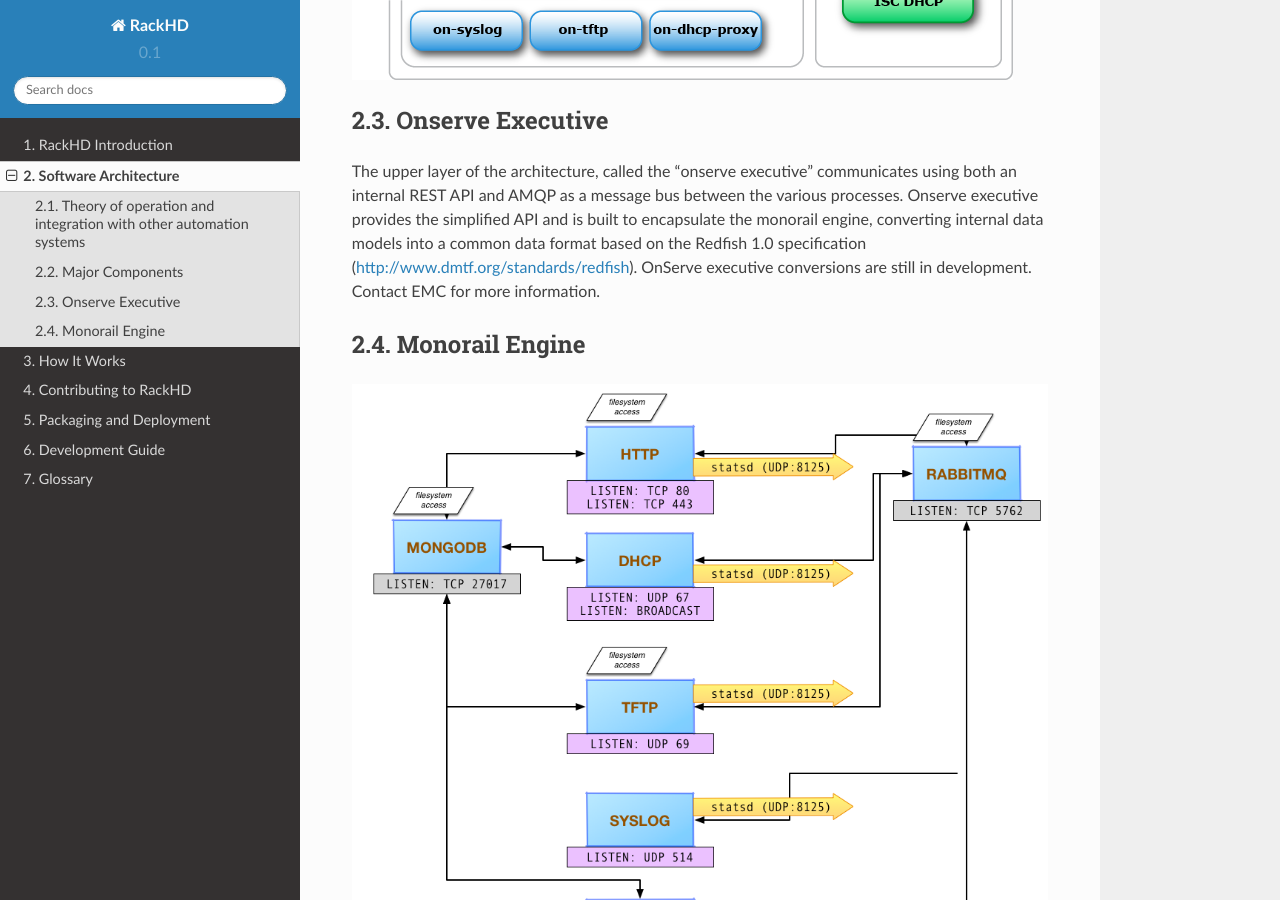
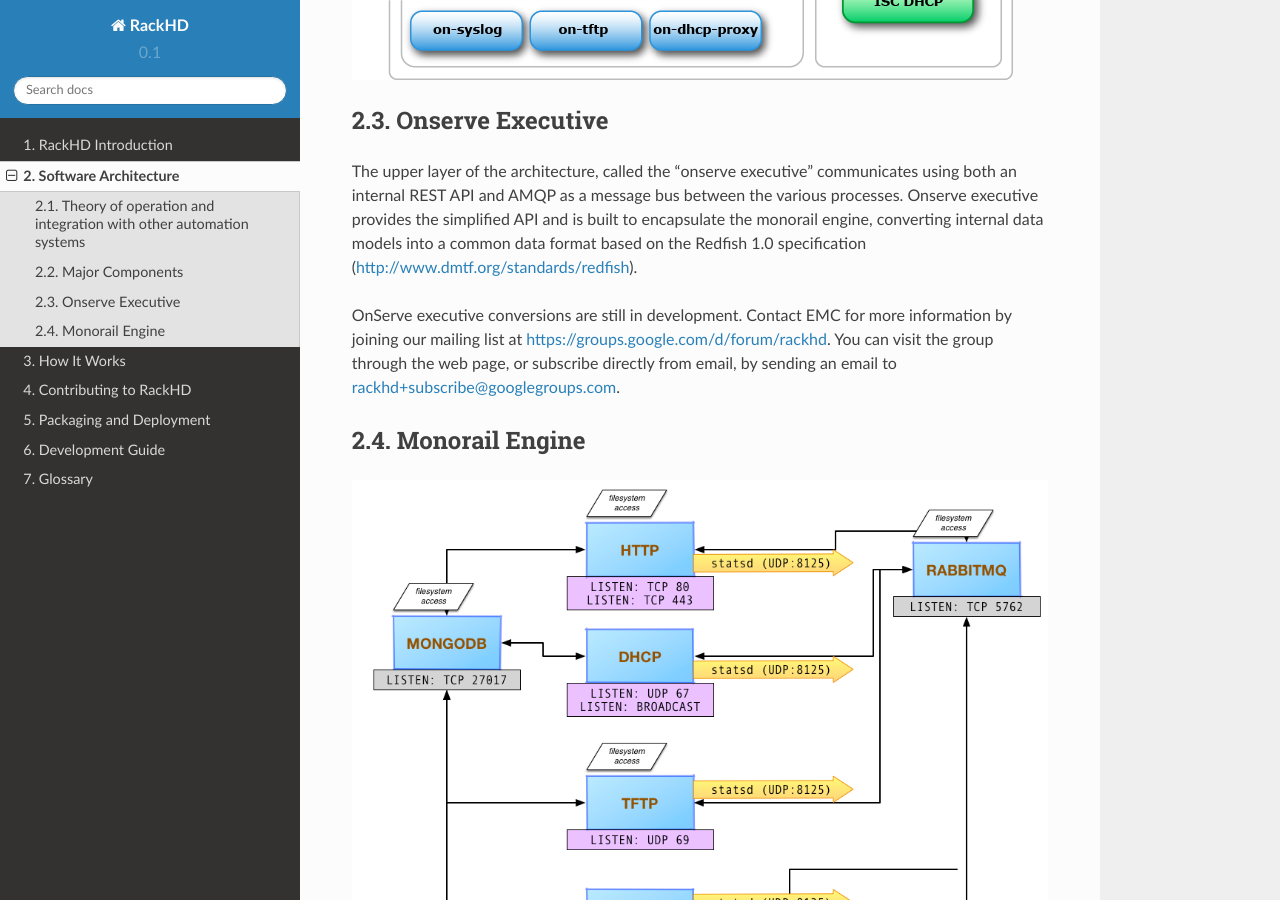
Before and after one commit to RackHD/docs, a Sphinx documentation site: the page built from docs/software_architecture.rst, in a window 1280 px wide and 900 px high, scrolled down 2771 px. Built offline with Sphinx 7.4.7 and the Read the Docs theme 2.0.0, drawn with Linux system fonts in a browser that asks for light colours.

Commit message:
added contact group and email

```diff
--- a/docs/software_architecture.rst
+++ b/docs/software_architecture.rst
@@ -67,7 +67,9 @@ Onserve Executive
 The upper layer of the architecture, called the “onserve executive” communicates using both an internal REST API and AMQP as a
 message bus between the various processes. Onserve executive provides the simplified API and is built to encapsulate the
 monorail engine, converting internal data models into a common data format based on the Redfish 1.0 specification (http://www.dmtf.org/standards/redfish).
-OnServe executive conversions are still in development. Contact EMC for more information.
+
+OnServe executive conversions are still in development. Contact EMC for more information by joining our mailing list at https://groups.google.com/d/forum/rackhd.
+You can visit the group through the web page, or subscribe directly from email, by sending an email to rackhd+subscribe@googlegroups.com.
 
 
 Monorail Engine
```
